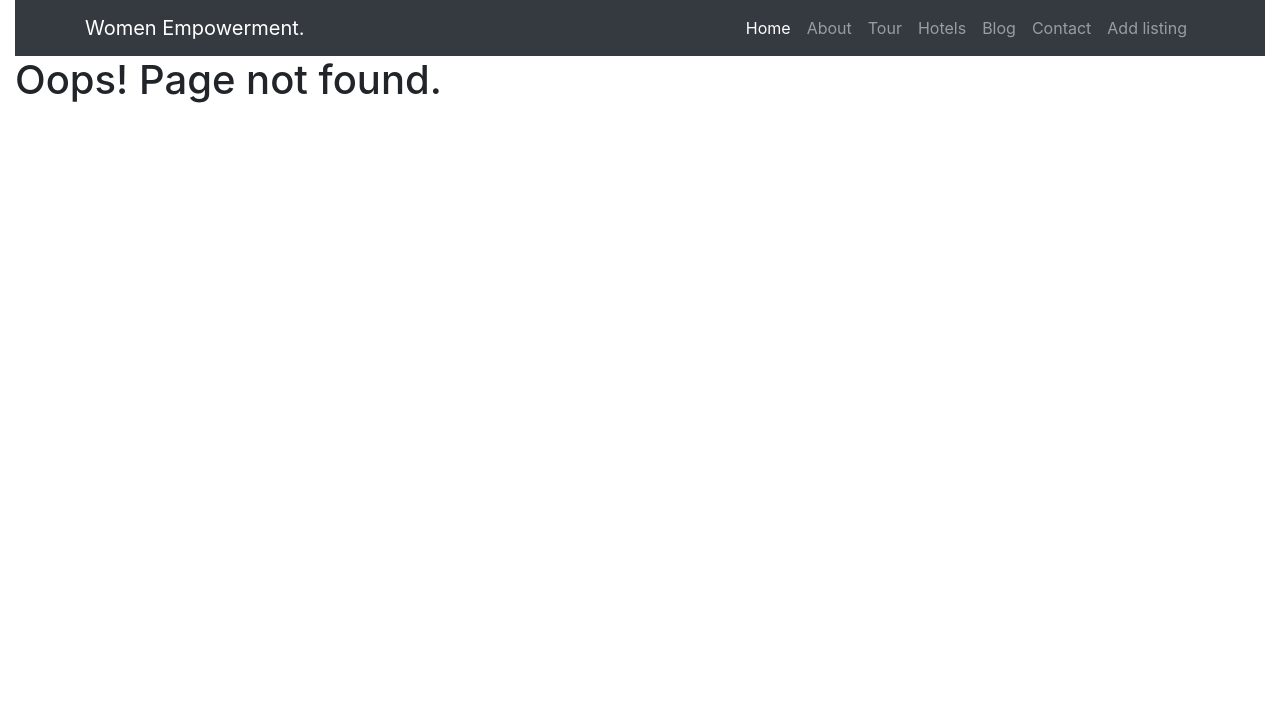
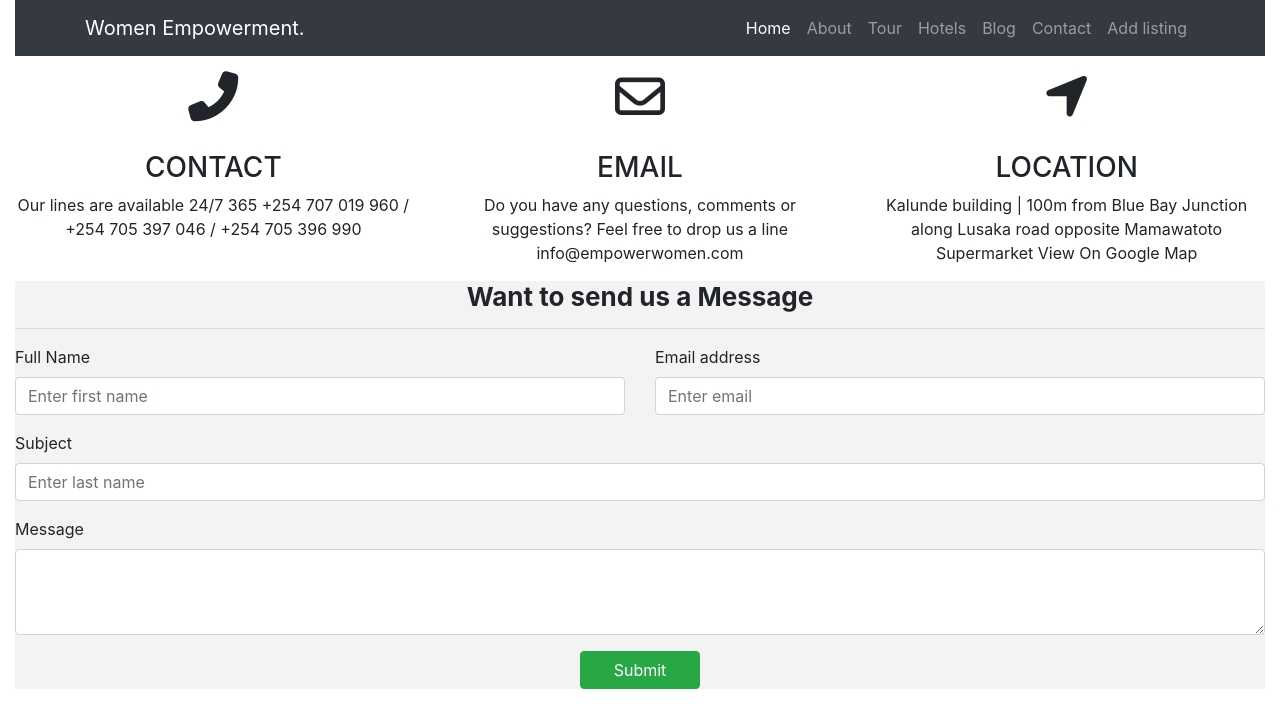
Before and after one commit to Cyrus-Kiprop/touring--lake-basin, a React app: page /contact in a window 1280 px wide. Before the commit this address had no page. Shown: the top 728 px of the page. Built offline with nearby package versions, Linux system fonts and the light colour scheme.

Commit message:
Implementing the contacts information

```diff
--- a/src/components/App.js
+++ b/src/components/App.js
@@ -10,6 +10,7 @@ import { ToastContainer } from "react-toastify";
 import Dashboard from "./Dashboard/Dashboard.jsx";
 import Header from "./Header/Header.jsx";
 import Register from './Register/Register';
+import Contact from './contact/Contact.jsx'
 
 function App() {
   return (
@@ -22,6 +23,7 @@ function App() {
       {/* <Route path="/" component={Dashboard} /> */}
 
       <Route path="/register" component={Register} />
+      <Route path="/contact" component={Contact} />
         {/* <Route exact path="/" component={Dashboard} /> */}
         {/* <Route path="/about" component={AboutPage} />
         <Route path="/courses" component={CoursesPage} />
--- /dev/null
+++ b/src/components/contact/Contact.jsx
@@ -0,0 +1,41 @@
+import React from 'react';
+import ContactDetails from './ContactDetails.jsx';
+
+const Contact = () => {
+  return (
+   <div>
+   <ContactDetails />
+   <div className="message_form">
+  <h3 className="form_header">Want to send us a Message</h3>
+  <hr/>
+   <div className="form_header">
+         </div>
+            <form>
+  <div className="row">
+  <div className="form-group col-sm-12 col-md-6 col-md-6">
+    <label>Full Name</label>
+    <input type="text" className="form-control"   placeholder="Enter first name" />
+  </div>
+  <div className="form-group col-sm-12 col-md-6 col-lg-6">
+    <label>Email address</label>
+    <input type="email" className="form-control"  placeholder="Enter email" />
+  </div>
+  <div className="form-group col-sm-12 col-md-12 col-lg-12">
+    <label>Subject</label>
+    <input type="text" className="form-control"   placeholder="Enter last name" />
+  </div>
+  <div className="form-group col-sm-12 col-md-12 colo-lg-12">
+    <label>Message</label>
+    <textarea className="form-control" rows="3"></textarea>
+  </div>
+      <div className="col text-center">
+  <button type="submit"  className="btn btn-success center-block form_button">Submit</button>
+  </div>
+    </div>
+    </form>
+</div>
+    </div>
+  )
+}
+
+export default Contact;
--- /dev/null
+++ b/src/components/contact/ContactDetails.jsx
@@ -0,0 +1,39 @@
+import React from 'react';
+
+const ContactDetails = () => {
+return (
+  <div>
+<div className="contact"></div>
+<div align="center">
+ <div className="row">
+<div className="col-md-4">
+  <i className="fas fa-phone-alt"></i>
+  <div className="contact_phone">
+  <h3>CONTACT</h3>
+  <p>Our lines are available 24/7 365
++254 707 019 960 / +254 705 397 046 / +254 705 396 990 </p>
+  </div>
+  </div>
+  <div className="col-md-4">
+  <i className="far fa-envelope"></i>
+  <div className="contact_email">
+  <h3>EMAIL</h3>
+  <p>Do you have any questions, comments or suggestions? Feel free to drop us a line
+info@empowerwomen.com</p>
+  </div>
+  </div>
+  <div className="col-md-4">
+  <i className="fas fa-location-arrow"></i>
+  <div className="contact_location">
+  <h3>LOCATION</h3>
+<p>Kalunde building | 100m from Blue Bay Junction along Lusaka road opposite Mamawatoto Supermarket
+View On Google Map</p>
+  </div>
+  </div>
+  </div>
+  </div>
+  </div>
+)
+}
+
+export default ContactDetails;
--- a/src/index.css
+++ b/src/index.css
@@ -154,3 +154,33 @@
   width: 120px;
   text-align: center;
 }
+.contact_form {
+  display: flex;
+  justify-content: center;
+}
+.form_header {
+  font-size: 26px;
+  text-align: center;
+  font-weight: bold;
+}
+i {
+  font-size: 50px;
+  display: flex;
+  justify-content: center;
+  padding-bottom: 30px;
+}
+.contact_phone {
+  text-align: center;
+}
+.contact_email {
+  text-align: center;
+}
+.contact_location {
+  text-align: center;
+}
+.message_form {
+  background-color: #F3F3F3;
+}
+.contact {
+  margin-top:15px;
+}
```
